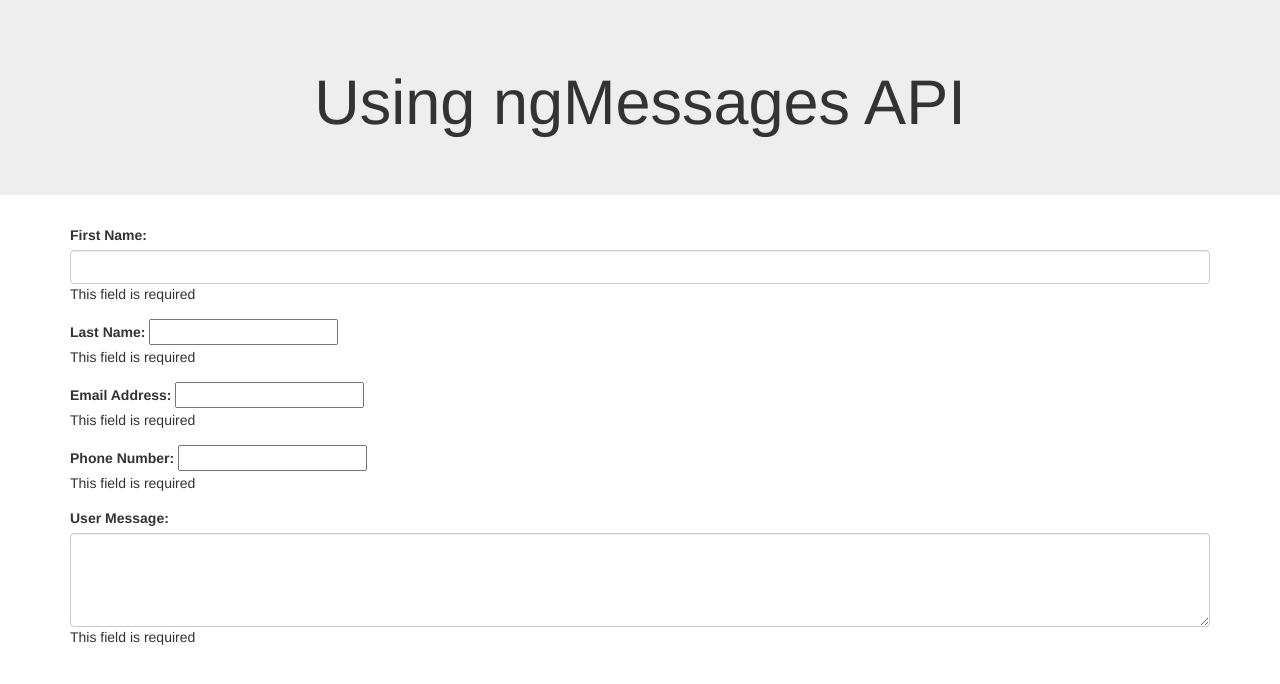
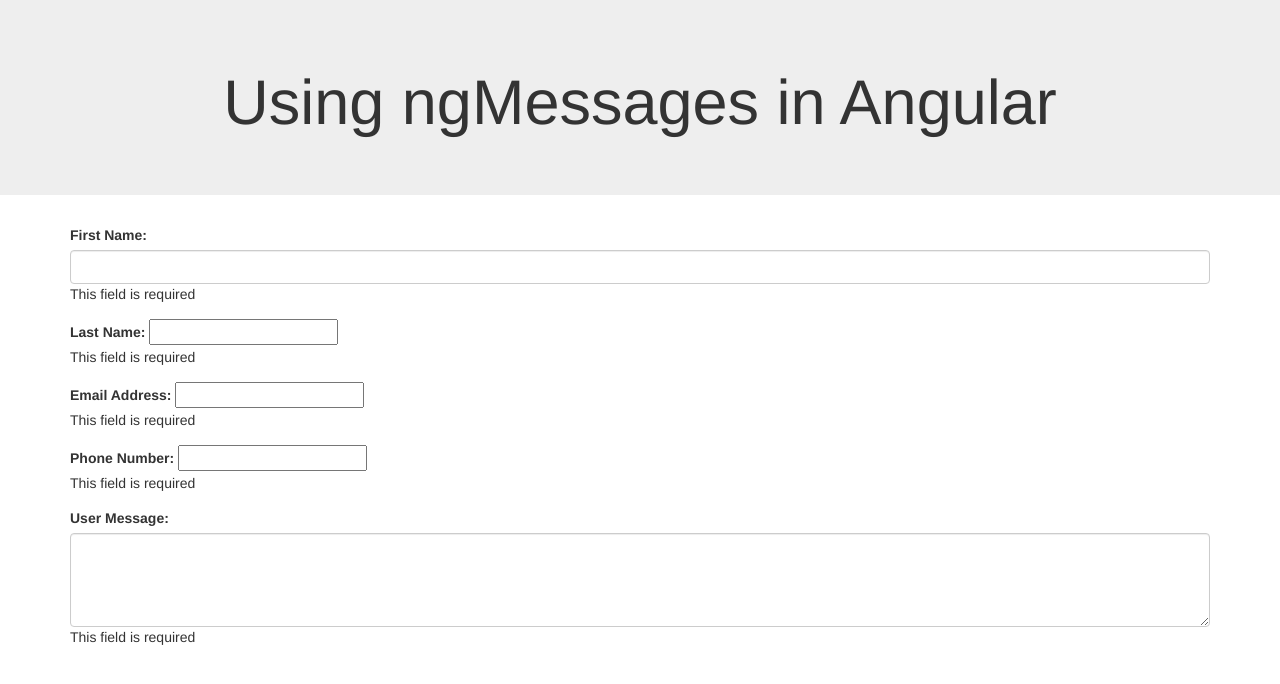
Before and after one commit to Ransaka/SpNgMessages, a plain HTML site: page index.html in a window 1280 px wide. Drawn offline with nearby package versions, Linux system fonts and the light colour scheme; some packages are replaced by stand-ins of ours.

Commit message:
Fixed heading

```diff
--- a/index.html
+++ b/index.html
@@ -19,7 +19,7 @@
 <body ng-app="app">
     <div class="jumbotron">
         <h1 class="text-center">
-            Using ngMessages API
+            Using ngMessages in Angular
        </h1>
     </div>
     <div class="container">
```
